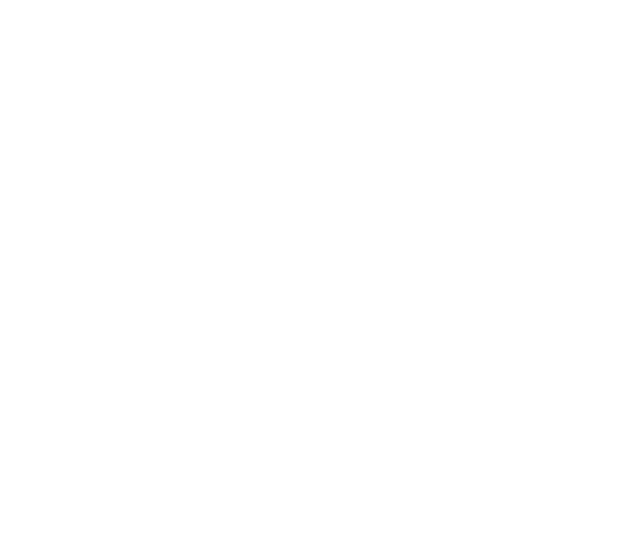
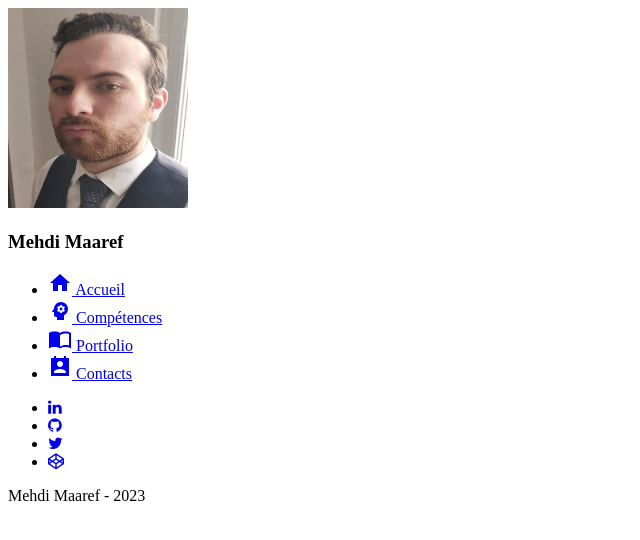
Before and after one commit to mehdimaaref7/react-cv, a React (Create React App) app: page / in a window 1280 px wide. Shown: the top 540 px of the page, without its empty margins (0-640 px from the left). Built offline with nearby package versions, Linux system fonts and the light colour scheme.

Commit message:
[ENH] :sparkles: Add Routes & Navigation, Pages
Signed-off-by: Mehdi Maaref <mehdimaaref@live.fr>

```diff
--- a/package.json
+++ b/package.json
@@ -3,6 +3,10 @@
   "version": "0.1.0",
   "private": true,
   "dependencies": {
+    "@emotion/react": "^11.10.5",
+    "@emotion/styled": "^11.10.5",
+    "@mui/icons-material": "^5.11.0",
+    "@mui/material": "^5.11.7",
     "@testing-library/jest-dom": "^5.16.5",
     "@testing-library/react": "^13.4.0",
     "@testing-library/user-event": "^13.5.0",
--- a/public/index.html
+++ b/public/index.html
@@ -10,7 +10,7 @@
     />
 
     <link rel="shortcut icon" href="./media/laptop.svg">
-    <link rel="stylesheet" href="https://use.fontawesome.com/releases/v.5.8.2/css/all.css">
+    <link rel="stylesheet" href="https://cdnjs.cloudflare.com/ajax/libs/font-awesome/4.7.0/css/font-awesome.min.css">
 
 
 
--- a/src/App.js
+++ b/src/App.js
@@ -4,17 +4,21 @@
 import Knowledges from './pages/Knowledges';
 import Contact from './pages/Contact';
 import NotFound from './pages/NotFound';
-import {BrowserRouter, Route, Switch} from 'react-router-dom';
+import {BrowserRouter, Route, Routes} from 'react-router-dom';
+
 
 const App = () => {
   return (
-    // toujours mettre un élément/composant parent
     <>
       <BrowserRouter>
-
-
-
-
+        <Routes>
+          <Route exact path="/" element={<Home/>} />
+          <Route path="/home" element={<Home/>} />
+          <Route path="/competences" element={<Knowledges/>}/>
+          <Route path="/portfolio" element={<Portfolio/>} />
+          <Route path="/contact" element={<Contact/>} />
+          <Route path="*" element={<NotFound/>} />
+        </Routes>
       </BrowserRouter>
     </>
   );
--- /dev/null
+++ b/src/components/Navigation.js
@@ -0,0 +1,69 @@
+import React from 'react';
+import { NavLink } from 'react-router-dom';
+import HomeSharpIcon from '@mui/icons-material/HomeSharp';
+import PermContactCalendarSharpIcon from '@mui/icons-material/PermContactCalendarSharp';
+import ImportContactsSharpIcon from '@mui/icons-material/ImportContactsSharp';
+import { PsychologySharp } from '@mui/icons-material';
+const Navigation = () => {
+    return (
+        <div className="sidebar">
+            <div className="id">
+                <div className="idContent">
+                    <img src="./media/mehdi-maaref.jpg" alt="profil-pic" height={"200"} width={"180"}/>
+                    <h3> Mehdi Maaref </h3>
+                </div>
+            </div>
+
+            <div className="navigation">
+                <ul>
+                    <li>
+                        <NavLink exact to="/" activeClassName="navActive">
+                            <HomeSharpIcon/> <span> Accueil </span>
+                        </NavLink>
+                    </li>
+                    <li>
+                        <NavLink exact to="/competences" activeClassName="navActive">
+                            <PsychologySharp/> <span> Compétences </span>
+                        </NavLink>
+                    </li>
+                    <li>
+                        <NavLink exact to="/portfolio" activeClassName="navActive">
+                            <ImportContactsSharpIcon/> <span> Portfolio </span>
+                        </NavLink>
+                    </li>
+                    <li>
+                        <NavLink exact to="/contact" activeClassName="navActive">
+                            <PermContactCalendarSharpIcon/> <span> Contacts </span>
+                        </NavLink>
+                    </li>
+                </ul>
+            </div>
+
+            <div className="socialNetwork">
+                <ul>
+                    <li>
+                        <a href="https://www.linkedin.com/in/mehdi-maaref-81b02a14b/" target="_blank"
+                        rel="noopener noreferrer"><i class="fa fa-linkedin"></i></a>
+                    </li>
+                    <li>
+                        <a href="https://github.com/mehdimaaref7" target="_blank"
+                        rel="noopener noreferrer"><i class="fa fa-github"></i></a>
+                    </li>
+                    <li>
+                        <a href="https://twitter.com/MaarefMehdi1" target="_blank"
+                        rel="noopener noreferrer"><i class="fa fa-twitter"></i></a>
+                    </li>
+                    <li>
+                        <a href="https://codepen.io/mehdimaaref7" target="_blank"
+                        rel="noopener noreferrer"><i class="fa fa-codepen"></i></a>
+                    </li>
+                </ul>
+                <div className="signature">
+                    <p> Mehdi Maaref - 2023</p>
+                </div>
+            </div>
+        </div>
+    );
+};
+
+export default Navigation;
--- a/src/index.js
+++ b/src/index.js
@@ -2,7 +2,6 @@
 import ReactDOM from 'react-dom/client';
 import App from './App';
 import reportWebVitals from './reportWebVitals';
-
 const root = ReactDOM.createRoot(document.getElementById('root'));
 root.render(
   <React.StrictMode>
--- a/src/pages/Home.js
+++ b/src/pages/Home.js
@@ -1,9 +1,10 @@
 import React from 'react';
+import Navigation from '../components/Navigation';
 
 const Home = () => {
     return (
         <div>
-            Ici c'est home
+            <Navigation/>
         </div>
     );
 };
```
Also changed, not shown: public/media/mehdi-maaref.jpg (added), src/styles/Navigation.scss (added), 1 other file (tests, documents, lock files or other folders).
